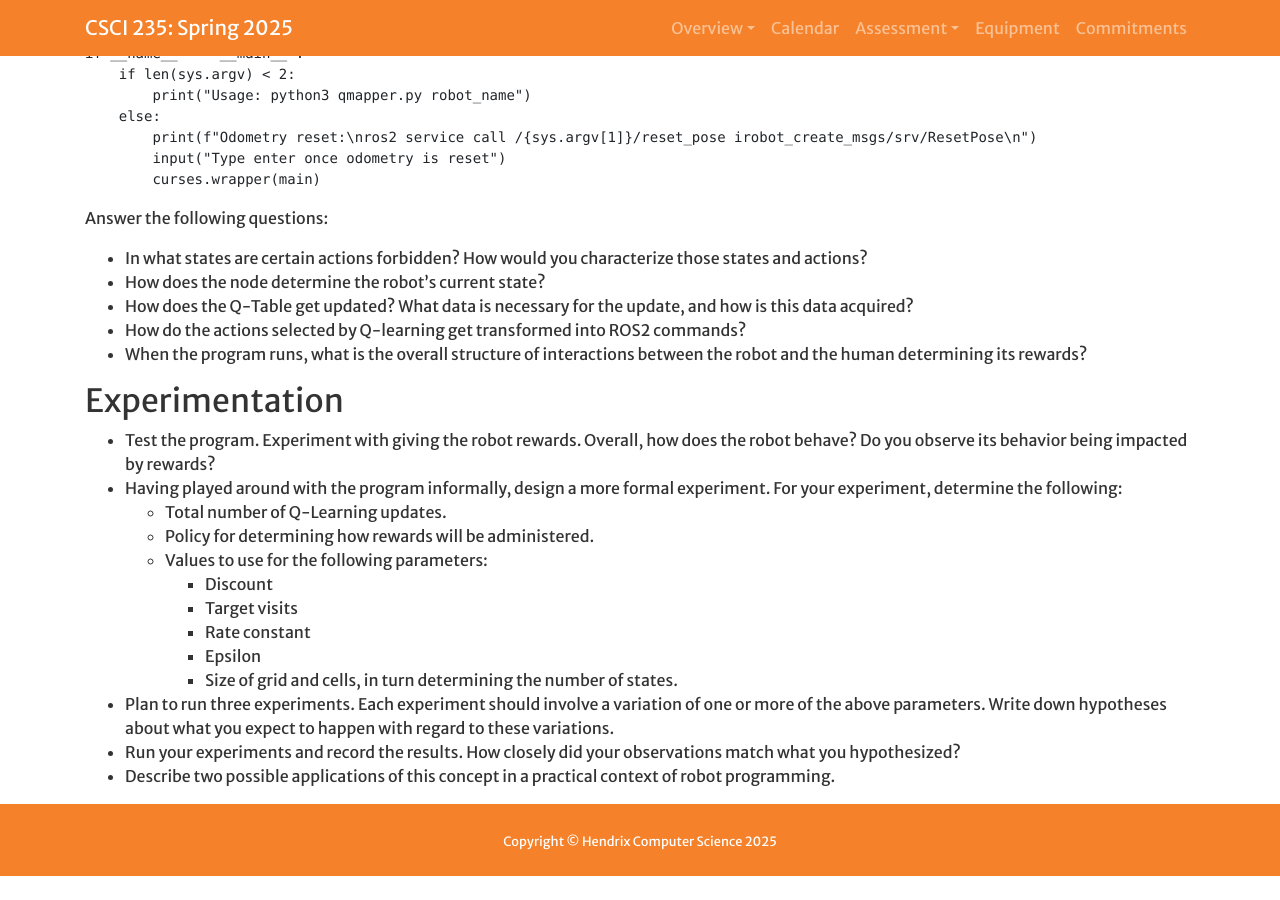
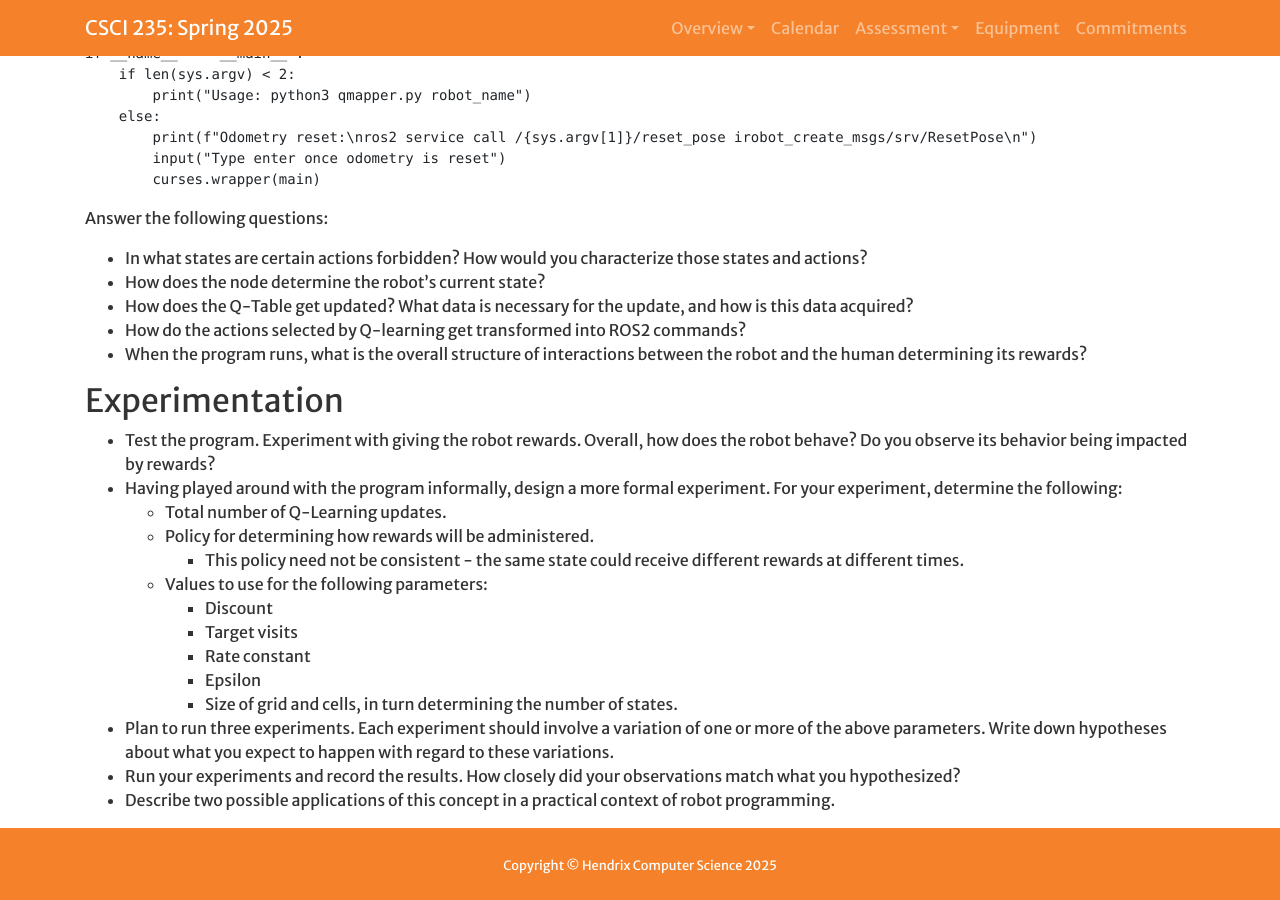
Before and after one commit to Hendrix-CS/csci235, a Jekyll site: the page built from modules/qlearning.md, in a window 1280 px wide and 900 px high, scrolled down 10633 px. Built offline with Jekyll 4.4.1, drawn with Linux system fonts in a browser that asks for light colours; a script that is not in the unit is left out; before the commit the page ends 11509 px from its top, so only the background shows below that.

Commit message:
Added clarification

```diff
--- a/modules/qlearning.md
+++ b/modules/qlearning.md
@@ -564,6 +564,8 @@ rewards?
 experiment. For your experiment, determine the following:
   * Total number of Q-Learning updates.
   * Policy for determining how rewards will be administered.
+    * This policy need not be consistent - the same state could receive
+      different rewards at different times.
   * Values to use for the following parameters:
     * Discount
     * Target visits
```
